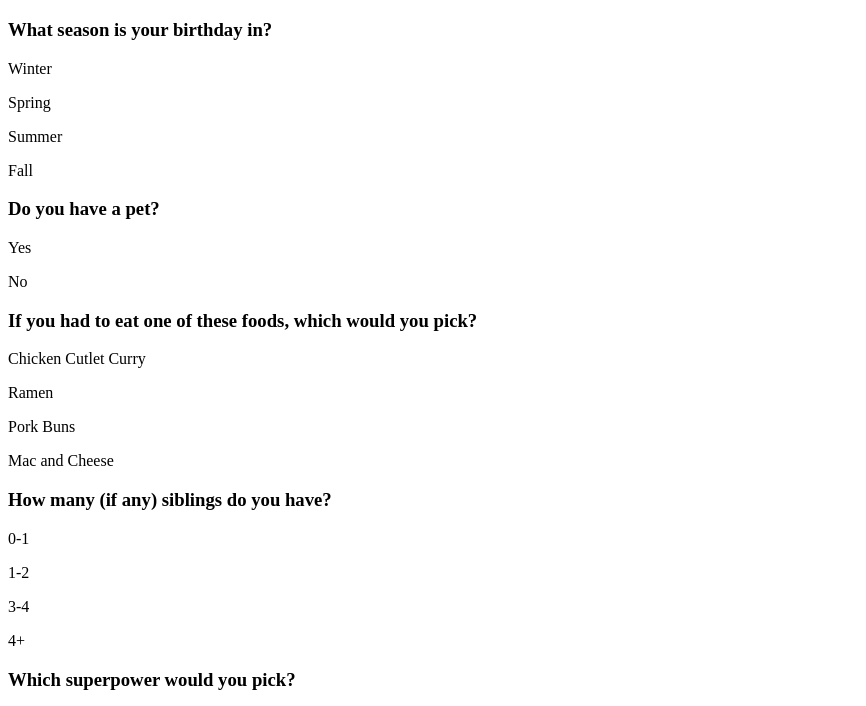
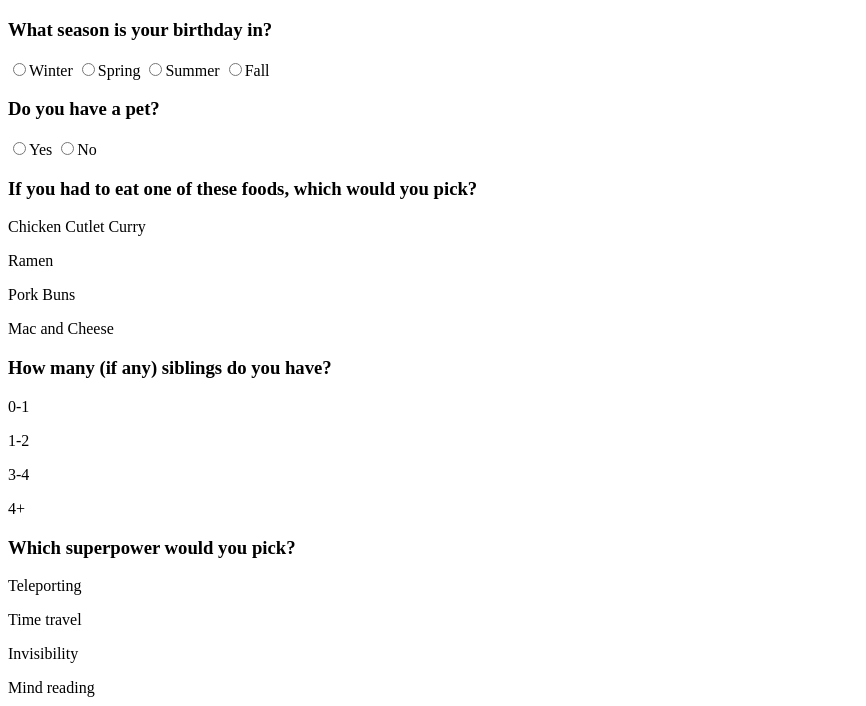
Before and after one commit to wiscofield/adjacent-maps, a plain HTML site: page index.html in a window 1280 px wide. Shown: the part 61-767 px from the top of the page, without its empty margins (0-866 px from the left). Drawn offline with Linux system fonts and the light colour scheme.

Commit message:
made radios on a couple questions

```diff
--- a/index.html
+++ b/index.html
@@ -14,14 +14,16 @@
 
         <div class='page'>
             <h3>What season is your birthday in?</h3>
-            <p>Winter</p>
-            <p>Spring</p>
-            <p>Summer</p>
-            <p>Fall</p>
+            <label><input type="radio" name="season" id="cold" value="0" />Winter</label>
+            <label><input type="radio" name="season" id="spring" value="90" />Spring</label>
+            <label><input type="radio" name="season" id="summer" value="180" />Summer</label>
+            <label><input type="radio" name="season" id="fall" value="270" />Fall</label>
+
 
             <h3>Do you have a pet?</h3>
-            <p>Yes</p>
-            <p>No</p>
+            <label><input type="radio" name="pet" id="y" value="1" />Yes</label>
+            <label><input type="radio" name="pet" id="n" value="1" />No</label>
+
 
             <h3>If you had to eat one of these foods, which would you pick?</h3>
             <p>Chicken Cutlet Curry</p>
```
